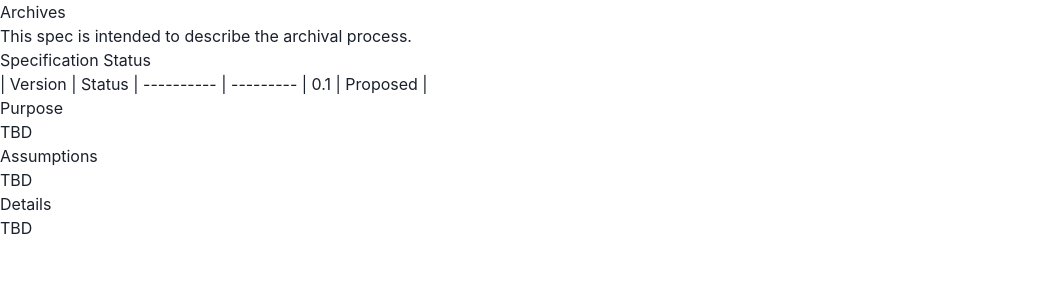
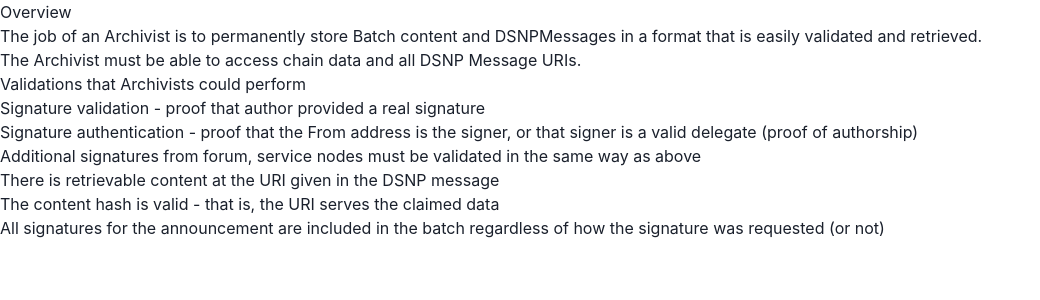
Before and after one commit to LibertyDSNP/spec, a Next.js app: page /DSNP/Archives/Overview in a window 1280 px wide. Shown: the top 300 px of the page, without its empty margins (0-1040 px from the left). Built offline with nearby package versions, Linux system fonts and the light colour scheme; what dokz would draw is missing.

Commit message:
updates and address a couple of PR comments

```diff
--- a/pages/DSNP/Archives/Overview.md
+++ b/pages/DSNP/Archives/Overview.md
@@ -1,25 +1,17 @@
 ---
-name: Archives
+name: Overview
 ---
 
-# Archives
+# Overview
+The job of an Archivist is to permanently store Batch content and DSNPMessages in a format that is easily validated and retrieved.
 
-This spec is intended to describe the archival process.
+The Archivist must be able to access chain data and all DSNP Message URIs.
 
-## Specification Status
+## Validations that Archivists could perform
+* Signature validation - proof that author provided a real signature
+* Signature authentication - proof that the From address is the signer, or that signer is a valid delegate  (proof of authorship)
+* Additional signatures from forum, service nodes must be validated in the same way as above
+* There is retrievable content at the URI given in the DSNP message
+* The content hash is valid - that is, the URI serves the claimed data
 
-| Version | Status |
----------- | ---------
-| 0.1     | Proposed |
-
-## Purpose
-
-TBD
-
-## Assumptions
-
-TBD
-
-## Details
-
-TBD
+All signatures for the announcement are included in the batch regardless of how the signature was requested (or not)
--- a/pages/DSNP/Messages/Overview.md
+++ b/pages/DSNP/Messages/Overview.mdx
@@ -8,7 +8,7 @@
 
 | Version | Status |
 ---------- | ---------
-| 0.1     | Proposed |
+| 0.1     | Draft |
 
 ## Purpose
 1. Describe the form and content of DSNP Messages posted to the blockchain used for all Liberty Platform activities. Only some of these activities will have the full message posted to chain. Examples:
@@ -23,7 +23,7 @@
 ## Assumptions
 * Chain messages are on Ethereum
 * Message data is posted via [Ethereum log events](https://medium.com/mycrypto/understanding-event-logs-on-the-ethereum-blockchain-f4ae7ba50378)
-* Signature algorithm is [secp256k1](https://en.bitcoin.it/wiki/Secp256k1). This allows the use `ecreover`
+* Signature algorithm is [secp256k1](https://en.bitcoin.it/wiki/Secp256k1). This allows the use of `ecreover`
   to get public keys. A public key also need not be included in a log event for ease of validation.
 * content hashes are created via the same [keccak-256 hashing algorithm](https://en.wikipedia.org/wiki/SHA-3) used by Ethereum.
 
```
Also changed, not shown: pages/Archivists/Overview.md (renamed from pages/Archivists/About.md, +0 -1 lines), pages/DSNP/Archives/Messages.mdx (renamed from pages/DSNP/DSNP-Archive-Messages.mdx, +8 -3 lines), pages/DSNP/Graph/Overview.md (+1 -1 lines), pages/DSNP/Messages/Serialization.md (+1 -1 lines), pages/DSNP/Messages/Types.md (+1 -1 lines).
